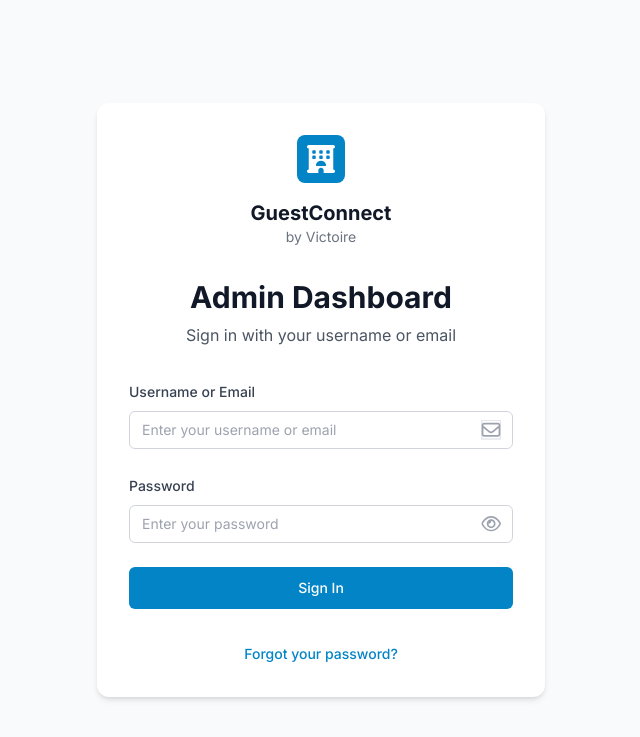
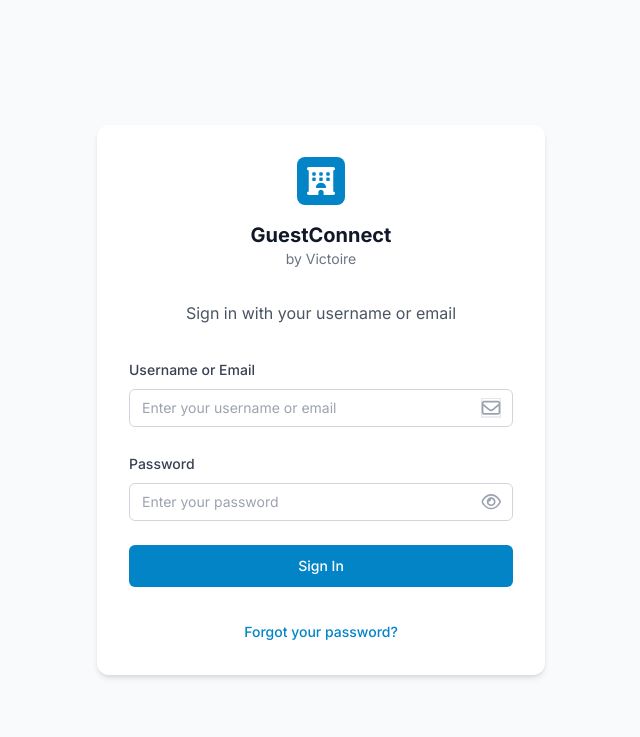
Before and after one commit to Varun9490/hotel_app, a Django app: page /login/ in a window 1280 px wide. Shown: the top 737 px of the page, without its empty margins (319-959 px from the left). Run offline with Django 5.2, Linux system fonts and the light colour scheme; some libraries are stand-ins or nearby versions.

Commit message:
removed admin dashboard in the login page

```diff
--- a/templates/auth/login.html
+++ b/templates/auth/login.html
@@ -25,7 +25,7 @@
 
         <!-- Title -->
         <div class="text-center">
-            <h2 class="text-3xl font-bold text-gray-900">Admin Dashboard</h2>
+
             <p class="mt-2 text-base text-gray-600">Sign in with your username or email</p>
         </div>
 
```
